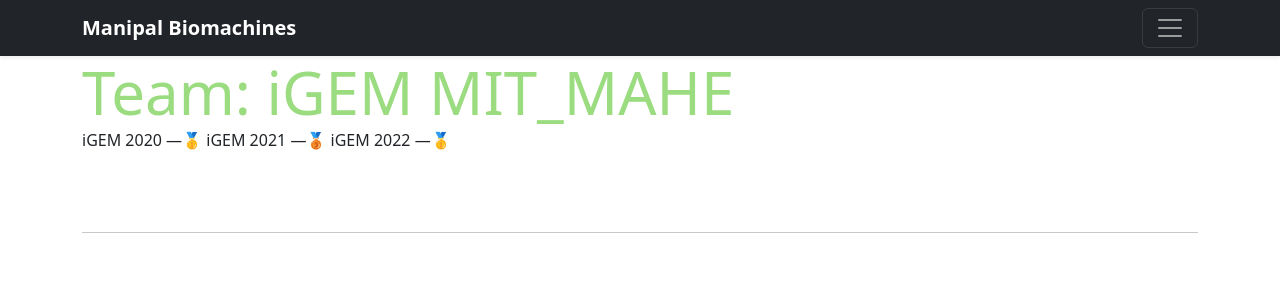
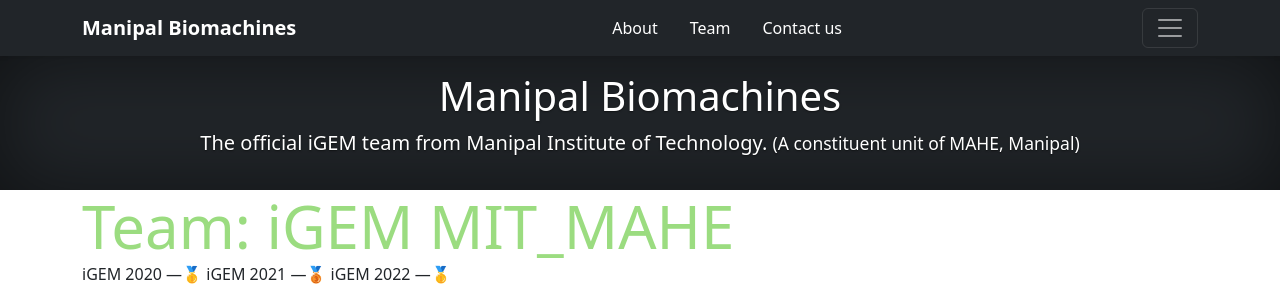
Before and after one commit to Manipal-Biomachines/Manipal-Biomachines.github.io, a plain HTML site: page index.html in a window 1280 px wide. Shown: the top 291 px of the page. Drawn offline with nearby package versions, Linux system fonts and the light colour scheme.

Commit message:
c0.0.11 cover added in home

```diff
--- a/index.html
+++ b/index.html
@@ -15,6 +15,17 @@
 <body>
     <iframe src="../pages/header.html"
         onload="this.insertAdjacentHTML('afterend', (this.contentDocument.body||this.contentDocument).innerHTML);this.remove()"></iframe>
+
+    <div class="mainBody d-flex h-100 text-center text-white bg-dark">
+        <div class="cover-container d-flex w-100 h-100 p-3 mx-auto flex-column">
+            <main class="px-3">
+                <h1>Manipal Biomachines</h1>
+                <p class="lead">The official iGEM team from Manipal Institute of Technology.
+                    <small>(A constituent unit of MAHE, Manipal)</small>
+                </p>
+            </main>
+        </div>
+    </div>
 
     <div class="container">
         <h1 id="main_heading">Team: iGEM MIT_MAHE</h1>
--- a/pages/header.html
+++ b/pages/header.html
@@ -27,9 +27,14 @@
     </div>
     <div class="navbar navbar-dark bg-dark shadow-sm">
         <div class="container">
-            <a href="#" class="navbar-brand d-flex align-items-center">
+            <a href="/index.html" class="navbar-brand d-flex align-items-center">
                 <strong>Manipal Biomachines</strong>
             </a>
+            <nav class="nav nav-masthead justify-content-center float-md-end">
+                <a class="nav-link text-white" href="/pages/about.html">About</a>
+                <a class="nav-link text-white" href="/pages/team.html">Team</a>
+                <a class="nav-link text-white" href="/pages/contact.html">Contact us</a>
+            </nav>
             <button class="navbar-toggler" type="button" data-bs-toggle="collapse" data-bs-target="#navbarHeader"
                 aria-controls="navbarHeader" aria-expanded="false" aria-label="Toggle navigation">
                 <span class="navbar-toggler-icon"></span>
--- a/static/index.css
+++ b/static/index.css
@@ -3,6 +3,11 @@
     color: rgb(155, 220, 128);
     text-align: left;
     font-size: 60px;
+}
+
+.mainBody {
+    text-shadow: 0 .05rem .1rem rgba(0, 0, 0, .5);
+    box-shadow: inset 0 0 5rem rgba(0, 0, 0, .5);
 }
 
 /* MARKETING CONTENT
```
